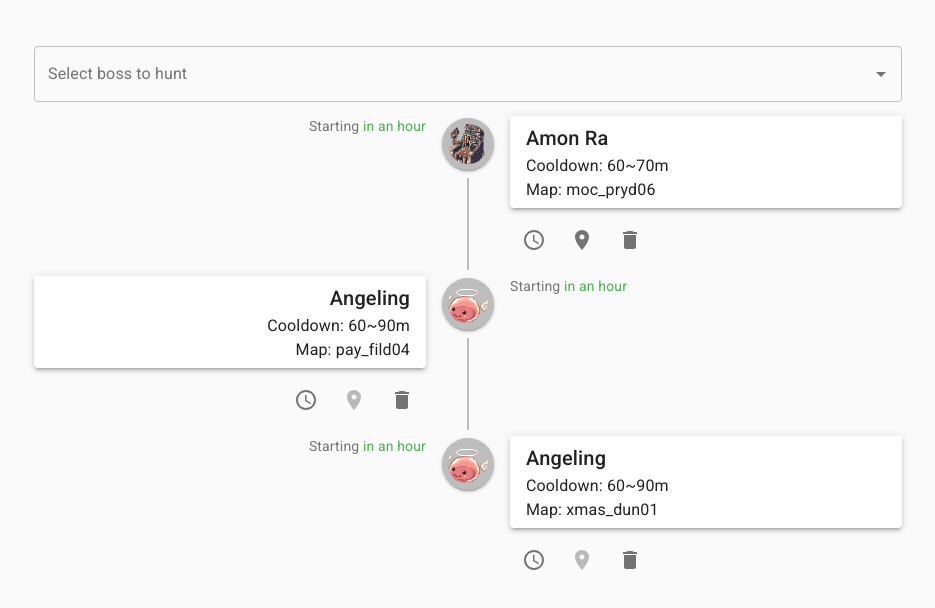
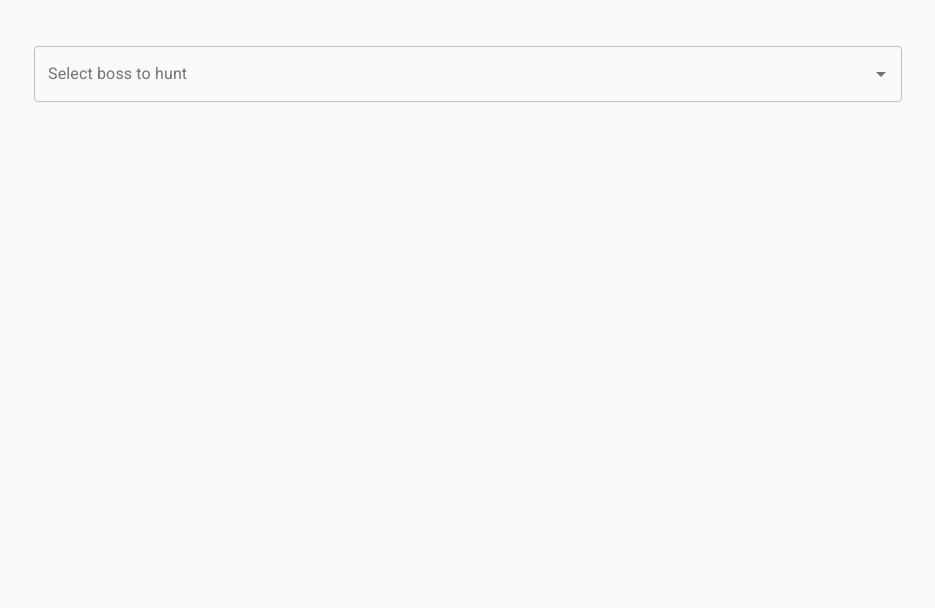
Before and after one commit to kasper573/ragnarok-boss-tracker, a React (Create React App) app: page / in a window 1280 px wide. Shown: the top 608 px of the page, without its empty margins (172-1107 px from the left). Built offline with nearby package versions, Linux system fonts and the light colour scheme.

Commit message:
Remove initial hunts and allow duplicates

```diff
--- a/src/App.tsx
+++ b/src/App.tsx
@@ -22,9 +22,7 @@ type Editor = "time" | "location";
 
 export const App: React.FC<AppProps> = ({ bosses }) => {
   const prefersDarkTheme = useMediaQuery("(prefers-color-scheme: dark)");
-  const [hunts, addHunt, removeHunt, replaceHunt] = useListState<Hunt>(
-    bosses.slice(0, 3).map((boss) => new Hunt(boss))
-  );
+  const [hunts, addHunt, removeHunt, replaceHunt] = useListState<Hunt>();
   const [editedHunt, setEditedHunt] = useState<Hunt>();
   const [visibleEditor, setVisibleEditor] = useState<Editor>();
   const stopEditing = () => setVisibleEditor(undefined);
@@ -51,7 +49,7 @@ export const App: React.FC<AppProps> = ({ bosses }) => {
           <Container>
             <BossSelectorPadding>
               <BossSelector
-                bosses={notHuntedBosses(bosses, hunts)}
+                bosses={bosses}
                 onSelect={startCreating}
               />
             </BossSelectorPadding>
@@ -84,9 +82,6 @@ export const App: React.FC<AppProps> = ({ bosses }) => {
   );
 };
 
-const notHuntedBosses = (bosses: Boss[], hunts: Hunt[]) =>
-  bosses.filter((boss) => !hunts.find((hunt) => hunt.boss === boss));
-
 const BossSelectorPadding = styled.div`
   padding: 0 16px;
 `;
```
